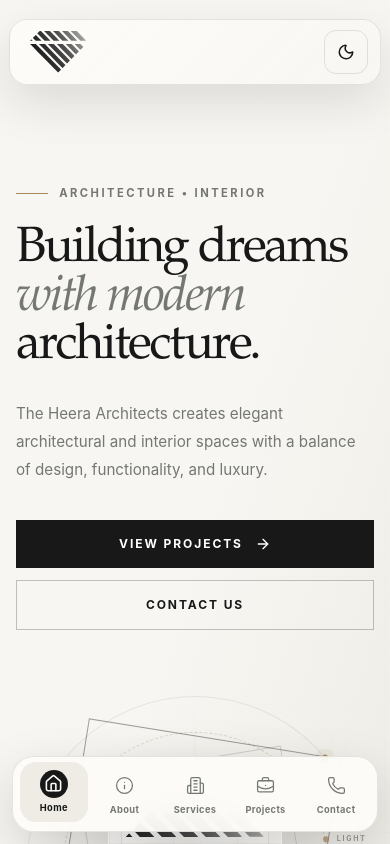
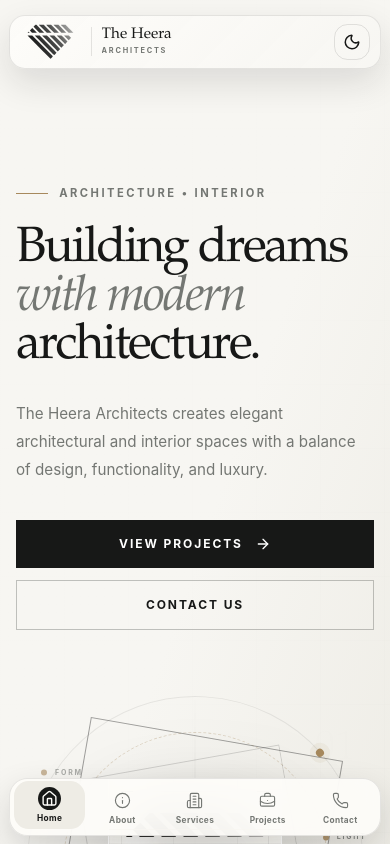
Before and after one commit to govindrtn/theheeraarchitects, a React (Vite) app: page / in a window 390 px wide. Shown: the top 844 px of the page. Built offline with nearby package versions, Linux system fonts and the light colour scheme.

Commit message:
Split site into routed sections

```diff
--- a/src/App.jsx
+++ b/src/App.jsx
@@ -11,8 +11,62 @@ import Contact from "./sections/Contact";
 import Footer from "./sections/Footer";
 import WelcomeIntro from "./components/WelcomeIntro";
 
+const routes = {
+  "/": {
+    title: "The Heera Architects | Architecture & Interior",
+    content: (
+      <>
+        <Hero />
+        <WhyChooseUs />
+        <DiamondCTA />
+      </>
+    ),
+  },
+  "/about": {
+    title: "About | The Heera Architects",
+    content: <About />,
+  },
+  "/services": {
+    title: "Services | The Heera Architects",
+    content: (
+      <>
+        <Services />
+        <DiamondCTA />
+      </>
+    ),
+  },
+  "/projects": {
+    title: "Projects | The Heera Architects",
+    content: (
+      <>
+        <Projects />
+        <DiamondCTA />
+      </>
+    ),
+  },
+  "/process": {
+    title: "Process | The Heera Architects",
+    content: <Process />,
+  },
+  "/contact": {
+    title: "Contact | The Heera Architects",
+    content: <Contact />,
+  },
+};
+
+const routePaths = Object.keys(routes);
+
+function normalizePath(pathname) {
+  const cleanPath = pathname.replace(/\/+$/, "") || "/";
+  return routePaths.includes(cleanPath) ? cleanPath : "/";
+}
+
 function App() {
   const [showIntro, setShowIntro] = useState(true);
+  const [currentPath, setCurrentPath] = useState(() => {
+    if (typeof window === "undefined") return "/";
+    return normalizePath(window.location.pathname);
+  });
   const [darkMode, setDarkMode] = useState(() => {
     if (typeof window === "undefined") return false;
     return window.localStorage.getItem("heera-theme") === "dark";
@@ -28,6 +82,56 @@ function App() {
     return () => document.body.classList.remove("intro-lock");
   }, [showIntro]);
 
+  useEffect(() => {
+    const handleRouteChange = () => {
+      setCurrentPath(normalizePath(window.location.pathname));
+      window.scrollTo({ top: 0, behavior: "smooth" });
+    };
+
+    const handleDocumentClick = (event) => {
+      if (
+        event.defaultPrevented ||
+        event.button !== 0 ||
+        event.metaKey ||
+        event.ctrlKey ||
+        event.shiftKey ||
+        event.altKey
+      ) {
+        return;
+      }
+
+      const anchor = event.target.closest?.("a[href]");
+      if (!anchor || anchor.target || anchor.hasAttribute("download")) return;
+
+      const url = new URL(anchor.href, window.location.origin);
+      if (url.origin !== window.location.origin) return;
+
+      const nextPath = url.pathname.replace(/\/+$/, "") || "/";
+      if (!routePaths.includes(nextPath)) return;
+
+      event.preventDefault();
+      if (window.location.pathname !== nextPath) {
+        window.history.pushState({}, "", nextPath);
+      }
+      handleRouteChange();
+    };
+
+    window.addEventListener("popstate", handleRouteChange);
+    document.addEventListener("click", handleDocumentClick);
+
+    return () => {
+      window.removeEventListener("popstate", handleRouteChange);
+      document.removeEventListener("click", handleDocumentClick);
+    };
+  }, []);
+
+  useEffect(() => {
+    document.title = routes[currentPath].title;
+  }, [currentPath]);
+
+  const page = routes[currentPath] ?? routes["/"];
+  const isHome = currentPath === "/";
+
   return (
     <div className="app-shell min-h-screen overflow-x-hidden bg-ivory text-ink">
       <WelcomeIntro
@@ -36,18 +140,12 @@ function App() {
         onComplete={() => setShowIntro(false)}
       />
       <Header
+        currentPath={currentPath}
         darkMode={darkMode}
         onToggleTheme={() => setDarkMode((value) => !value)}
       />
-      <main>
-        <Hero />
-        <About />
-        <Services />
-        <Projects />
-        <WhyChooseUs />
-        <Process />
-        <DiamondCTA />
-        <Contact />
+      <main className={isHome ? "" : "routed-main"}>
+        {page.content}
       </main>
       <Footer />
     </div>
--- a/src/components/Logo.jsx
+++ b/src/components/Logo.jsx
@@ -3,7 +3,7 @@ import BrandDiamond from "./BrandDiamond";
 function Logo({ light = false, markOnly = false, className = "" }) {
   return (
     <a
-      href="#home"
+      href="/"
       className={`inline-flex items-center ${className}`}
       aria-label="The Heera Architects home"
     >
--- a/src/data/siteData.js
+++ b/src/data/siteData.js
@@ -42,12 +42,12 @@ export const socialLinks = [
 ];
 
 export const navLinks = [
-  { label: "Home", href: "#home" },
-  { label: "About", href: "#about" },
-  { label: "Services", href: "#services" },
-  { label: "Projects", href: "#projects" },
-  { label: "Process", href: "#process" },
-  { label: "Contact", href: "#contact" },
+  { label: "Home", href: "/" },
+  { label: "About", href: "/about" },
+  { label: "Services", href: "/services" },
+  { label: "Projects", href: "/projects" },
+  { label: "Process", href: "/process" },
+  { label: "Contact", href: "/contact" },
 ];
 
 // EDIT SERVICES HERE.
--- a/src/index.css
+++ b/src/index.css
@@ -80,9 +80,25 @@ a {
   padding-block: 4rem;
 }
 
+.routed-main {
+  padding-top: 4.65rem;
+}
+
+.routed-main > section:first-child {
+  padding-top: 2.45rem;
+}
+
 @media (min-width: 768px) {
   .section-space {
     padding-block: 6rem;
+  }
+
+  .routed-main {
+    padding-top: 7rem;
+  }
+
+  .routed-main > section:first-child {
+    padding-top: 3.5rem;
   }
 }
 
@@ -224,7 +240,7 @@ a {
     rgba(253, 252, 249, 0.98),
     rgba(247, 246, 242, 0.95)
   );
-  box-shadow: 0 18px 48px rgba(23, 24, 23, 0.12);
+  box-shadow: 0 14px 34px rgba(23, 24, 23, 0.12);
   backdrop-filter: blur(22px) saturate(1.08);
   transform: translateZ(0);
   transition:
@@ -236,8 +252,8 @@ a {
 
 .mobile-header-shell.is-scrolled {
   background: rgba(253, 252, 249, 0.98);
-  box-shadow: 0 20px 55px rgba(23, 24, 23, 0.16);
-  transform: translateY(-0.08rem);
+  box-shadow: 0 16px 40px rgba(23, 24, 23, 0.15);
+  transform: translateY(-0.05rem);
 }
 
 @media (min-width: 768px) {
@@ -273,7 +289,7 @@ a {
 
 @media (max-width: 767px) {
   .theme-header {
-    top: max(0.6rem, env(safe-area-inset-top));
+    top: max(0.42rem, env(safe-area-inset-top));
   }
 
   .theme-header .container-shell {
@@ -284,17 +300,17 @@ a {
 .mobile-dock {
   position: fixed;
   z-index: 60;
-  right: 0.75rem;
-  bottom: max(0.75rem, env(safe-area-inset-bottom));
-  left: 0.75rem;
+  right: 0.55rem;
+  bottom: max(0.48rem, env(safe-area-inset-bottom));
+  left: 0.55rem;
   display: grid;
   grid-template-columns: repeat(5, minmax(0, 1fr));
-  gap: 0.2rem;
-  padding: 0.45rem;
+  gap: 0.12rem;
+  padding: 0.28rem;
   border: 1px solid rgba(23, 24, 23, 0.1);
-  border-radius: 1.35rem;
+  border-radius: 1.15rem;
   background: rgba(253, 252, 249, 0.92);
-  box-shadow: 0 18px 50px rgba(23, 24, 23, 0.16);
+  box-shadow: 0 14px 34px rgba(23, 24, 23, 0.16);
   backdrop-filter: blur(20px);
 }
 
@@ -305,11 +321,11 @@ a {
   flex-direction: column;
   align-items: center;
   justify-content: center;
-  gap: 0.22rem;
-  border-radius: 1rem;
-  padding: 0.48rem 0.1rem 0.42rem;
+  gap: 0.12rem;
+  border-radius: 0.92rem;
+  padding: 0.32rem 0.05rem 0.3rem;
   color: #747773;
-  font-size: 0.58rem;
+  font-size: 0.52rem;
   font-weight: 700;
   letter-spacing: 0.04em;
   transition:
@@ -326,8 +342,8 @@ a {
 
 .mobile-dock-icon {
   display: grid;
-  width: 1.75rem;
-  height: 1.75rem;
+  width: 1.45rem;
+  height: 1.45rem;
   place-items: center;
   border-radius: 999px;
 }
@@ -345,11 +361,11 @@ a {
 
 @media (max-width: 767px) {
   body {
-    padding-bottom: calc(5.7rem + env(safe-area-inset-bottom));
+    padding-bottom: calc(4.35rem + env(safe-area-inset-bottom));
   }
 
   html {
-    scroll-padding-top: 82px;
+    scroll-padding-top: 74px;
   }
 }
 
--- a/src/sections/DiamondCTA.jsx
+++ b/src/sections/DiamondCTA.jsx
@@ -36,7 +36,7 @@ function DiamondCTA() {
               interior design solutions.
             </p>
             <a
-              href="#contact"
+              href="/contact"
               className="group mt-9 inline-flex items-center gap-3 bg-paper px-7 py-4 text-[10px] font-bold uppercase tracking-[0.18em] text-ink transition-colors hover:bg-brass hover:text-white"
             >
               Start Your Project
--- a/src/sections/Footer.jsx
+++ b/src/sections/Footer.jsx
@@ -51,7 +51,7 @@ function Footer() {
         <div className="grid gap-12 border-b border-white/10 py-16 md:grid-cols-2 lg:grid-cols-[1.3fr_0.7fr_1fr_1fr] lg:py-20">
           <div>
             <a
-              href="#home"
+              href="/"
               aria-label="The Heera Architects home"
               className="footer-brand inline-flex items-center gap-4 border border-white/10 px-4 py-3"
             >
@@ -125,7 +125,7 @@ function Footer() {
               {services.slice(0, 5).map((service) => (
                 <a
                   key={service.title}
-                  href="#services"
+                  href="/services"
                   className="w-fit text-sm text-white/65 transition-colors hover:text-brass"
                 >
                   {service.title}
@@ -171,7 +171,7 @@ function Footer() {
               })}
             </div>
             <a
-              href="#home"
+              href="/"
               className="mt-8 inline-flex items-center gap-3 text-[9px] font-bold uppercase tracking-[0.18em] text-white"
             >
               Back to top
--- a/src/sections/Header.jsx
+++ b/src/sections/Header.jsx
@@ -14,39 +14,21 @@ import BrandDiamond from "../components/BrandDiamond";
 import { navLinks } from "../data/siteData";
 
 const mobileLinks = [
-  { label: "Home", href: "#home", icon: Home },
-  { label: "About", href: "#about", icon: Info },
-  { label: "Services", href: "#services", icon: Building2 },
-  { label: "Projects", href: "#projects", icon: BriefcaseBusiness },
-  { label: "Contact", href: "#contact", icon: Phone },
+  { label: "Home", href: "/", icon: Home },
+  { label: "About", href: "/about", icon: Info },
+  { label: "Services", href: "/services", icon: Building2 },
+  { label: "Projects", href: "/projects", icon: BriefcaseBusiness },
+  { label: "Contact", href: "/contact", icon: Phone },
 ];
 
-function Header({ darkMode, onToggleTheme }) {
+function Header({ currentPath = "/", darkMode, onToggleTheme }) {
   const [scrolled, setScrolled] = useState(false);
-  const [activeSection, setActiveSection] = useState("home");
 
   useEffect(() => {
     const onScroll = () => setScrolled(window.scrollY > 18);
     onScroll();
     window.addEventListener("scroll", onScroll, { passive: true });
     return () => window.removeEventListener("scroll", onScroll);
-  }, []);
-
-  useEffect(() => {
-    const sections = navLinks
-      .map((link) => document.querySelector(link.href))
-      .filter(Boolean);
-    const observer = new IntersectionObserver(
-      (entries) => {
-        const visible = entries
-          .filter((entry) => entry.isIntersecting)
-          .sort((a, b) => b.intersectionRatio - a.intersectionRatio)[0];
-        if (visible) setActiveSection(visible.target.id);
-      },
-      { rootMargin: "-35% 0px -55% 0px", threshold: [0, 0.1, 0.25] },
-    );
-    sections.forEach((section) => observer.observe(section));
-    return () => observer.disconnect();
   }, []);
 
   return (
@@ -56,21 +38,29 @@ function Header({ darkMode, onToggleTheme }) {
           scrolled ? "is-scrolled" : ""
         }`}
       >
-        <div className="container-shell flex h-[5.25rem] items-center justify-between md:h-28">
+        <div className="container-shell flex h-[4.35rem] items-center justify-between md:h-28">
           <div
-            className={`desktop-header-shell mobile-header-shell flex w-full items-center justify-between rounded-[1.15rem] border px-3 py-2.5 ${
+            className={`desktop-header-shell mobile-header-shell flex w-full items-center justify-between rounded-[1rem] border px-2.5 py-2 md:rounded-[1.15rem] md:px-3 md:py-2.5 ${
               scrolled ? "is-scrolled" : ""
             }`}
           >
             <a
-              href="#home"
-              className="desktop-brand-lockup group flex items-center gap-3"
+              href="/"
+              className="desktop-brand-lockup group flex min-w-0 items-center gap-2.5 md:gap-3"
               aria-label="The Heera Architects home"
             >
               <BrandDiamond
                 light={darkMode}
-                className="h-11 w-[4.5rem] md:h-16 md:w-24"
+                className="h-9 w-[3.8rem] shrink-0 md:h-16 md:w-24"
               />
+              <span className="mobile-brand-copy min-w-0 border-l border-black/10 pl-2.5 md:hidden">
+                <strong className="block truncate font-display text-[0.95rem] font-normal leading-none text-ink">
+                  The Heera
+                </strong>
+                <span className="mt-0.5 block truncate text-[0.46rem] font-bold uppercase tracking-[0.24em] text-stone">
+                  Architects
+                </span>
+              </span>
               <span className="hidden border-l border-black/10 pl-3 xl:block">
                 <strong className="block font-display text-[0.95rem] font-normal leading-none text-ink">
                   The Heera
@@ -86,11 +76,12 @@ function Header({ darkMode, onToggleTheme }) {
               aria-label="Main navigation"
             >
               {navLinks.map((link) => {
-                const active = activeSection === link.href.slice(1);
+                const active = currentPath === link.href;
                 return (
                   <a
                     key={link.label}
                     href={link.href}
+                    aria-current={active ? "page" : undefined}
                     className={`desktop-nav-link relative z-10 px-3.5 py-2 text-[0.66rem] font-bold uppercase tracking-[0.14em] transition-colors ${
                       active ? "is-active text-ink" : "text-stone hover:text-ink"
                     }`}
@@ -112,7 +103,7 @@ function Header({ darkMode, onToggleTheme }) {
               <button
                 type="button"
                 onClick={onToggleTheme}
-                className="theme-toggle grid size-11 place-items-center rounded-xl border border-black/10 text-ink transition-all hover:-translate-y-0.5 hover:border-brass hover:text-brass"
+                className="theme-toggle grid size-9 place-items-center rounded-[0.85rem] border border-black/10 text-ink transition-all hover:-translate-y-0.5 hover:border-brass hover:text-brass md:size-11 md:rounded-xl"
                 aria-label={darkMode ? "Use light theme" : "Use dark theme"}
               >
                 <motion.span
@@ -124,7 +115,7 @@ function Header({ darkMode, onToggleTheme }) {
                 </motion.span>
               </button>
               <a
-                href="#contact"
+                href="/contact"
                 className="header-cta group hidden items-center gap-3 rounded-xl bg-ink px-5 py-3.5 text-[0.68rem] font-bold uppercase tracking-[0.14em] text-white transition-all hover:-translate-y-0.5 hover:bg-brass md:inline-flex"
               >
                 Start a project
@@ -140,7 +131,7 @@ function Header({ darkMode, onToggleTheme }) {
       <nav className="mobile-dock md:hidden" aria-label="Mobile navigation">
         {mobileLinks.map((link) => {
           const Icon = link.icon;
-          const active = activeSection === link.href.slice(1);
+          const active = currentPath === link.href;
           return (
             <a
               key={link.label}
@@ -149,7 +140,7 @@ function Header({ darkMode, onToggleTheme }) {
               aria-current={active ? "page" : undefined}
             >
               <span className="mobile-dock-icon">
-                <Icon size={19} strokeWidth={active ? 2 : 1.6} />
+                <Icon size={17} strokeWidth={active ? 2 : 1.6} />
               </span>
               <span>{link.label}</span>
             </a>
--- a/src/sections/Hero.jsx
+++ b/src/sections/Hero.jsx
@@ -64,7 +64,7 @@ function Hero() {
             className="mt-9 flex flex-col gap-3 sm:flex-row"
           >
             <a
-              href="#projects"
+              href="/projects"
               className="group inline-flex items-center justify-center gap-3 bg-ink px-7 py-4 text-xs font-bold uppercase tracking-[0.16em] text-white transition-colors hover:bg-brass"
             >
               View Projects
@@ -74,7 +74,7 @@ function Hero() {
               />
             </a>
             <a
-              href="#contact"
+              href="/contact"
               className="inline-flex items-center justify-center border border-ink/25 px-7 py-4 text-xs font-bold uppercase tracking-[0.16em] text-ink transition-colors hover:border-ink hover:bg-white/60"
             >
               Contact Us
@@ -88,7 +88,7 @@ function Hero() {
       </div>
 
       <motion.a
-        href="#about"
+        href="/about"
         initial={{ opacity: 0 }}
         animate={{ opacity: 1 }}
         transition={{ delay: 1 }}
--- a/src/sections/Projects.jsx
+++ b/src/sections/Projects.jsx
@@ -20,7 +20,7 @@ function Projects() {
           />
           <Reveal delay={0.12}>
             <a
-              href="#contact"
+              href="/contact"
               className="group inline-flex items-center gap-3 border-b border-white/30 pb-2 text-[10px] font-bold uppercase tracking-[0.2em] text-white"
             >
               Discuss your project
@@ -53,7 +53,7 @@ function Projects() {
                   0{index + 1}
                 </span>
                 <a
-                  href="#contact"
+                  href="/contact"
                   aria-label={`View details for ${project.title}`}
                   className="absolute bottom-5 right-5 grid size-12 translate-y-3 place-items-center bg-paper text-ink opacity-0 transition-all duration-300 group-hover:translate-y-0 group-hover:opacity-100"
                 >
--- a/src/sections/Services.jsx
+++ b/src/sections/Services.jsx
@@ -98,7 +98,7 @@ function Services() {
                     {service.description}
                   </p>
                   <a
-                    href="#contact"
+                    href="/contact"
                     className="mt-6 inline-flex items-center gap-2 text-[9px] font-bold uppercase tracking-[0.18em] text-ink opacity-60 transition-all duration-300 group-hover:opacity-100 md:opacity-0"
                   >
                     Enquire <ArrowUpRight size={13} />
```
Also changed, not shown: vercel.json (added).
